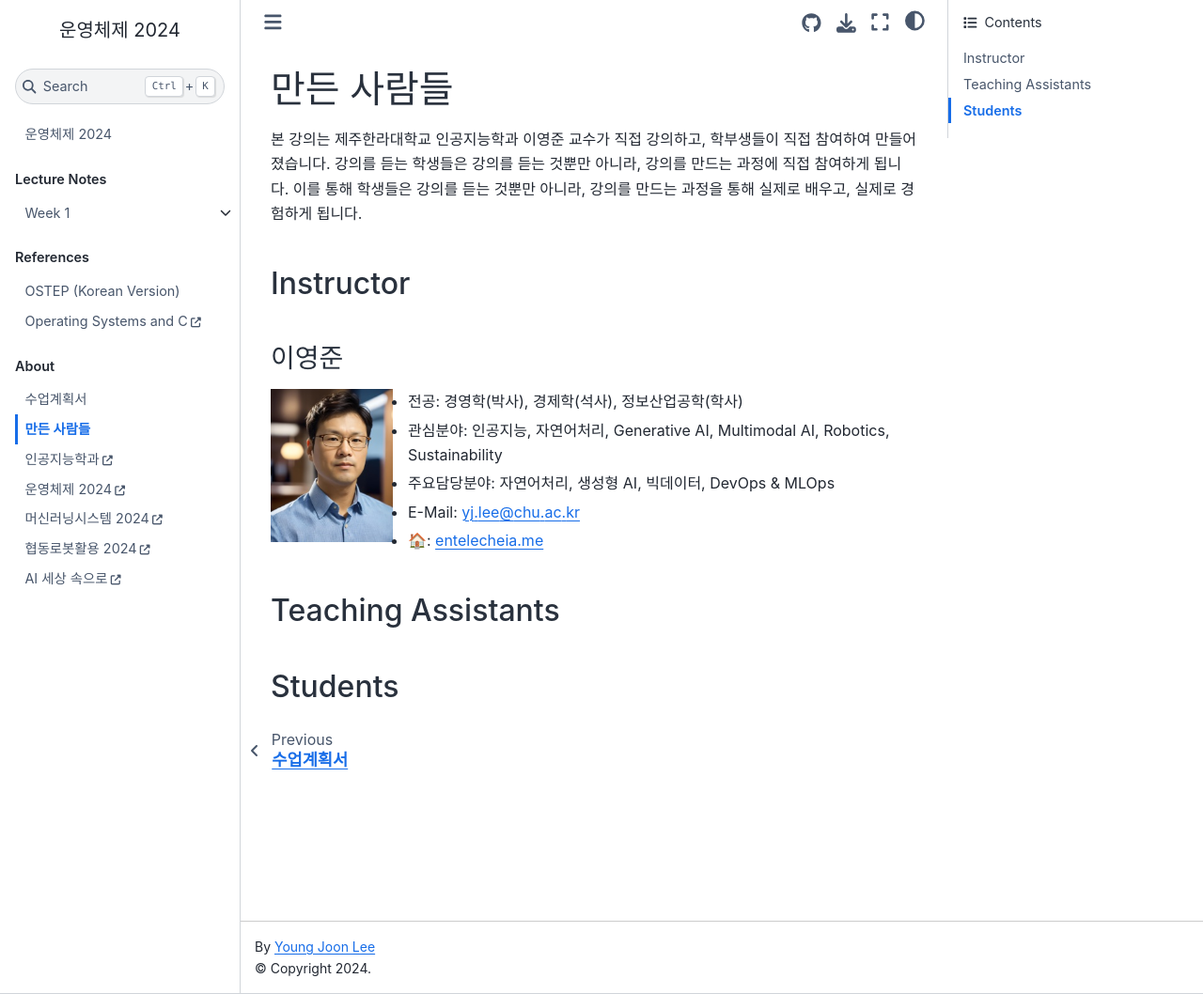
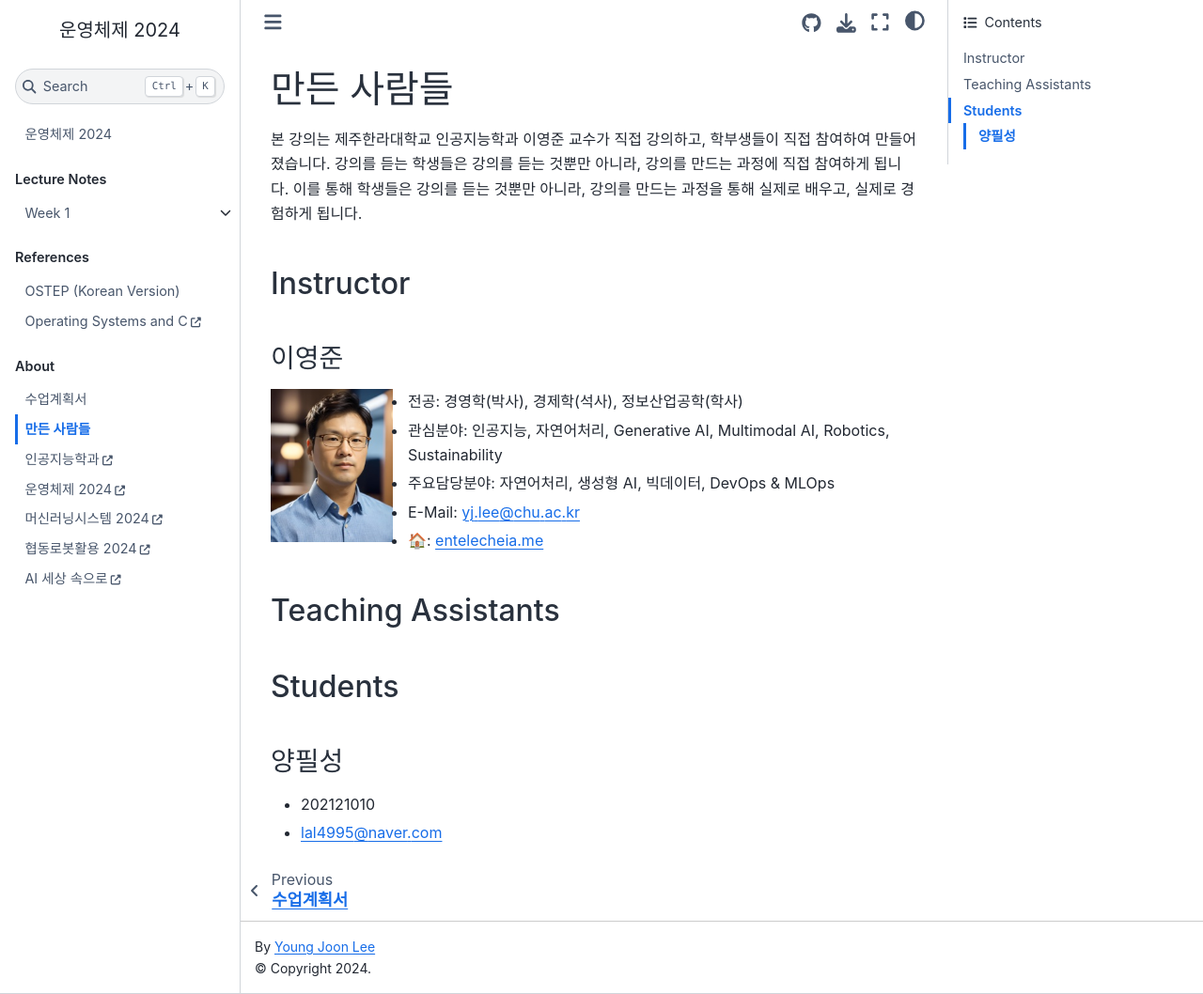
Before and after one commit to entelecheia/os-2024, a Jupyter Book: the page built from book/about/index.md, in a window 1280 px wide and 1058 px high. Shown: the whole window at 94% size. Built offline with Jupyter Book 1.0.4 settings and Sphinx 7.4.7 and the Sphinx Book theme 1.1.4, drawn with Linux system fonts in a browser that asks for light colours; a script that is not in the unit is left out.

Commit message:
Update index.md
add my name and email

```diff
--- a/book/about/index.md
+++ b/book/about/index.md
@@ -20,3 +20,8 @@
 ## Teaching Assistants
 
 ## Students
+
+### 양필성
+
+- 202121010
+- lal4995@naver.com
```
